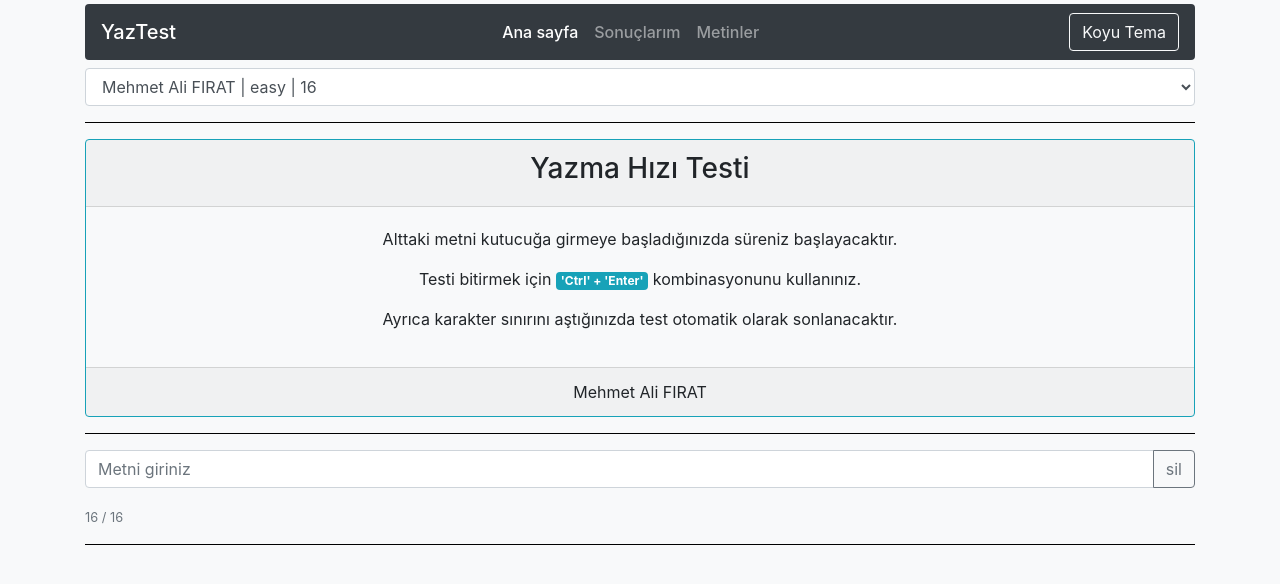
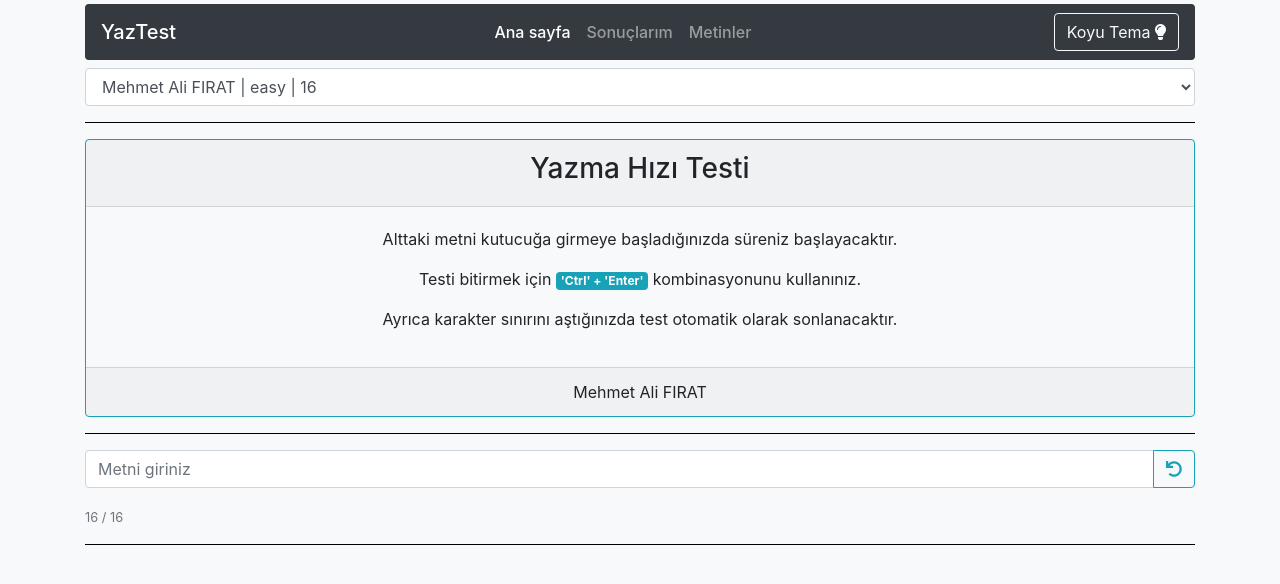
Before and after one commit to mafirat/react-ch-ws, a React (Create React App) app: page / in a window 1280 px wide. Shown: the top 584 px of the page. Built offline with nearby package versions, Linux system fonts and the light colour scheme.

Commit message:
Temada iyilestirme ve css duzenlemeleri yapildi.

```diff
--- a/src/components/Navbar.jsx
+++ b/src/components/Navbar.jsx
@@ -5,7 +5,8 @@ import { ThemeContext } from "../contexts/ThemeContext";
 class Navbar extends React.Component {
     static contextType = ThemeContext
     render() {
-        const theme = this.context.getTheme();
+        const { isDarkTheme, getTheme } = this.context;
+        const theme = getTheme();
         return (
             <nav className={`navbar navbar-expand-lg ${theme.navbar} rounded mb-2`}>
                 <NavLink className="navbar-brand" to="/">YazTest</NavLink>
@@ -25,7 +26,7 @@ class Navbar extends React.Component {
                         </li>
                     </ul>
                 </div>
-                <button type="button" className={`btn ${theme.toggleButton}`} onClick={this.context.changeTheme}>{theme.isDarkTheme ? "Açık Tema" : "Koyu Tema"}</button>
+                <button type="button" className={`btn ${theme.toggleButton}`} onClick={this.context.changeTheme}>{(isDarkTheme === true ? <span>Açık Tema <i className="far fa-lightbulb"></i></span> : <span>Koyu Tema <i className="fas fa-lightbulb"></i></span>)}</button>
             </nav>
         );
     }
--- a/src/components/speedcheck/ChallengeInput.jsx
+++ b/src/components/speedcheck/ChallengeInput.jsx
@@ -103,7 +103,7 @@ const ChallengeInput = (props) => {
             <div className="input-group mb-3">
                 <input type="text" name="entry" autoComplete="off" value={state.entry} disabled={state.isDisabled} onChange={changeHandler} className="form-control" placeholder="Metni giriniz" />
                 <div className="input-group-append">
-                    <button className="btn btn-outline-secondary rounded-right" onClick={resetState} type="button" id="reset">sil</button>
+                    <button className="btn btn-outline-info rounded-right" onClick={resetState} type="button" id="reset"><i className="fas fa-undo"></i></button>
                 </div>
                 <br />
             </div>
--- a/src/contexts/ThemeContext.js
+++ b/src/contexts/ThemeContext.js
@@ -7,7 +7,7 @@ const initState = {
             app: "bg-dark",
             navbar: "navbar-light bg-warning",
             toggleButton: "btn-outline-dark",
-            card: "bg-open-gray border-danger text-white",
+            card: "bg-open-gray border-warning text-white",
             table: "table-dark"
         },
         light: {
--- a/src/index.js
+++ b/src/index.js
@@ -3,6 +3,7 @@ import ReactDOM from 'react-dom';
 import './index.css';
 import App from './App';
 import 'bootstrap/dist/css/bootstrap.min.css'
+import '@fortawesome/fontawesome-free/css/all.css'
 import * as serviceWorker from './serviceWorker';
 import ThemeContextProvider from './contexts/ThemeContext';
 import ChallengeContextProvider from './contexts/ChallengeContext';
```
Also changed, not shown: 1 other file (tests, documents, lock files or other folders).
